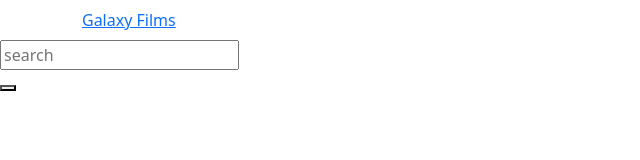
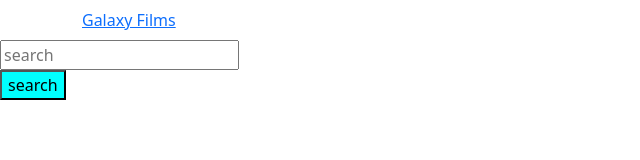
Before and after one commit to Laboso2023/Galaxy-Films-, a website: page index.html in a window 1280 px wide. Shown: the whole page, without its empty margins (0-640 px from the left). Drawn offline with Linux system fonts and the light colour scheme.

```diff
--- a/index.html
+++ b/index.html
@@ -31,10 +31,11 @@
           <input type="text" name="" placeholder="search" id="movie_search" />
         </div>
         <div class="col s2 m2">
-          <button id="button"
+          <button id="button" onclick="" style="background-color:aqua;">search</button>
         </div>
       </div>
       </div>
+
 
 
     <!-- Main Content Area -->
```
Also changed, not shown: js/index.js (+13 -0 lines).
